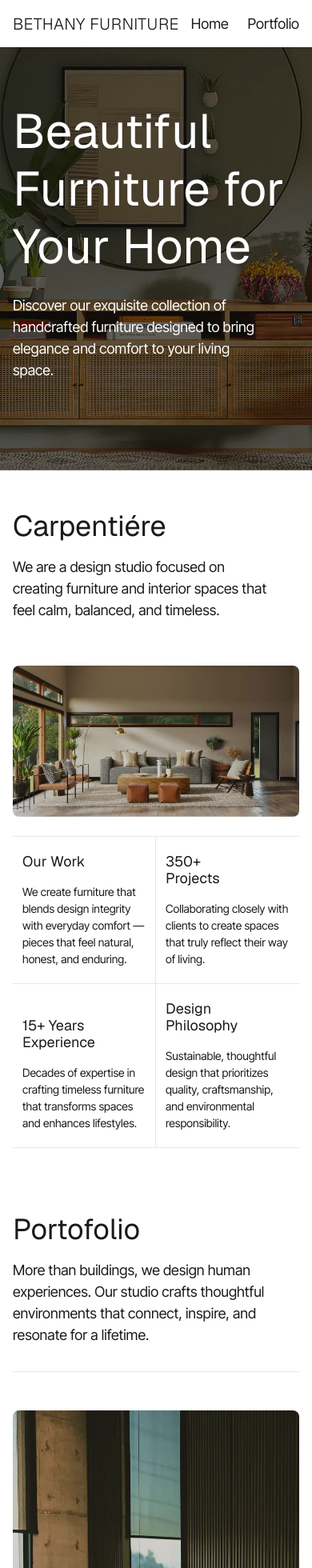
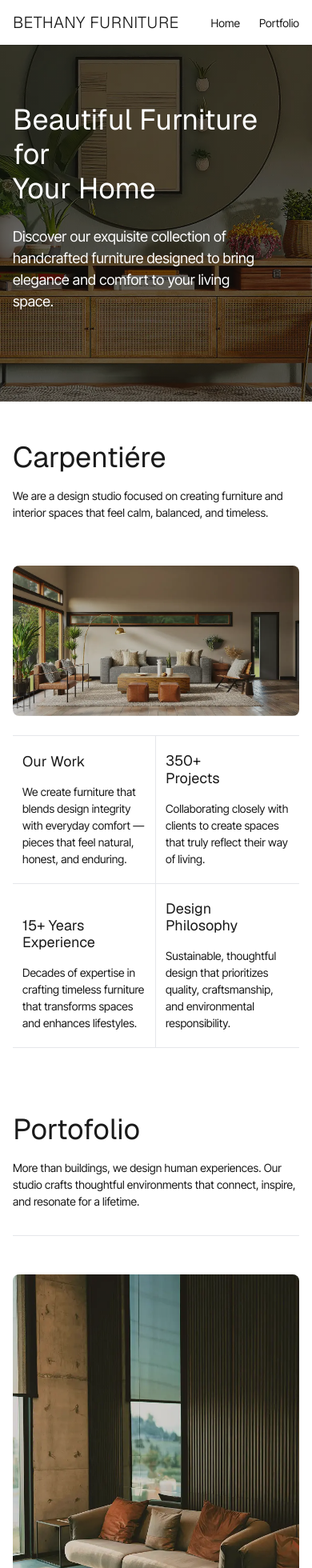
Before and after one commit to Jayennn/furniture-website, a React (Vite) app: page / in a window 390 px wide. Shown: the top 1960 px of the page at 80% size. Built offline with nearby package versions, Linux system fonts and the light colour scheme.

Commit message:
style: responsive text

```diff
--- a/src/components/common/Navbar.tsx
+++ b/src/components/common/Navbar.tsx
@@ -14,14 +14,17 @@ export function Navbar() {
           </h1>
           <ul className=" items-center space-x-6 md:space-x-10">
             <li className="inline-block">
-              <a href="/" className="paragraph text-lg  transition-colors">
+              <a
+                href="/"
+                className="paragraph text-sm md:text-lg lg:text-xl transition-colors"
+              >
                 Home
               </a>
             </li>
             <li className="inline-block">
               <a
                 href="/project"
-                className="paragraph text-lg  transition-colors"
+                className="paragraph text-sm md:text-lg lg:text-xl transition-colors"
               >
                 Portfolio
               </a>
--- a/src/components/sections/AboutSection.tsx
+++ b/src/components/sections/AboutSection.tsx
@@ -46,12 +46,10 @@ export function AboutSection() {
                   Carpentiére
                 </h2>
               </TextReveal>
-              <TextReveal>
-                <p className="paragraph mb-8 lg:mb-12 text-lg lg:text-xl">
-                  We are a design studio focused on creating furniture and
-                  interior spaces that feel calm, balanced, and timeless.
-                </p>
-              </TextReveal>
+              <p className="paragraph mb-8 lg:mb-12 text-sm md:text-lg lg:text-xl">
+                We are a design studio focused on creating furniture and
+                interior spaces that feel calm, balanced, and timeless.
+              </p>
             </div>
             <img
               className="w-full rounded-lg object-cover"
--- a/src/components/sections/CtaSection.tsx
+++ b/src/components/sections/CtaSection.tsx
@@ -15,14 +15,12 @@ export function CtaSection() {
                 Spaces We Shape
               </h2>
             </TextReveal>
-            <div className="mt-6 flex flex-col gap-6 sm:gap-8">
+            <div className="mt-4 flex flex-col gap-6 sm:gap-8">
               <TextReveal start="top center">
-                <p className="paragraph text-lg lg:text-xl">
+                <p className="paragraph text-sm md:text-lg lg:text-xl">
                   Each space is shaped with intention — where proportion,
                   material, and light come together to create a calm and
-                  balanced living environment. Our furniture is designed to
-                  belong naturally within a space, enhancing how it feels,
-                  moves, and is experienced every day.
+                  balanced living environment.
                 </p>
               </TextReveal>
               <button
--- a/src/components/sections/HeroSection.tsx
+++ b/src/components/sections/HeroSection.tsx
@@ -29,7 +29,7 @@ export function HeroSection() {
       <div className="container px-4 sm:px-6 lg:px-0">
         <div className="mb-16 flex flex-col gap-6 sm:gap-8 lg:flex-row sm:items-start lg:items-center sm:justify-between lg:gap-12">
           <TextReveal>
-            <h1 className="text-white md:text-[#1A1A1A] heading w-full lg:max-w-2xl shrink-0 text-6xl">
+            <h1 className="text-white md:text-[#1A1A1A] heading w-full lg:max-w-2xl shrink-0 text-4xl sm:text-5xl lg:text-6xl">
               Beautiful Furniture for Your Home
             </h1>
           </TextReveal>
--- a/src/components/sections/PortofolioGridSection.tsx
+++ b/src/components/sections/PortofolioGridSection.tsx
@@ -93,11 +93,11 @@ export function PortofolioGridSection() {
                     </h3>
                   </TextReveal>
                   <button
-                    className="border px-4 py-2 paragraph inline-flex w-fit items-center justify-center gap-2 text-sm sm:text-base uppercase transition-all duration-300 whitespace-nowrap hover:bg-black hover:text-white"
+                    className="paragraph inline-flex w-fit items-center justify-center gap-2 text-sm sm:text-base uppercase transition-all duration-300 whitespace-nowrap hover:bg-black hover:text-white"
                     aria-label="View Detail"
                   >
                     View Detail
-                    <ArrowUpRight strokeWidth={1} />
+                    <ArrowUpRight strokeWidth={1} className="w-6 h-6" />
                   </button>
                 </div>
                 <div className="flex flex-col md:flex-row space-y-4 md:space-y-0 items-start md:items-center justify-between gap-4">
--- a/src/components/sections/PortofolioSection.tsx
+++ b/src/components/sections/PortofolioSection.tsx
@@ -40,13 +40,11 @@ export function PortofolioSection() {
                 Portofolio
               </h2>
             </TextReveal>
-            <TextReveal>
-              <p className="paragraph md:max-w-lg text-lg lg:text-xl">
-                More than buildings, we design human experiences. Our studio
-                crafts thoughtful environments that connect, inspire, and
-                resonate for a lifetime.
-              </p>
-            </TextReveal>
+            <p className="paragraph md:max-w-lg text-sm md:text-lg lg:text-xl">
+              More than buildings, we design human experiences. Our studio
+              crafts thoughtful environments that connect, inspire, and resonate
+              for a lifetime.
+            </p>
           </div>
           <hr className="border-gray-200" />
         </div>
```
